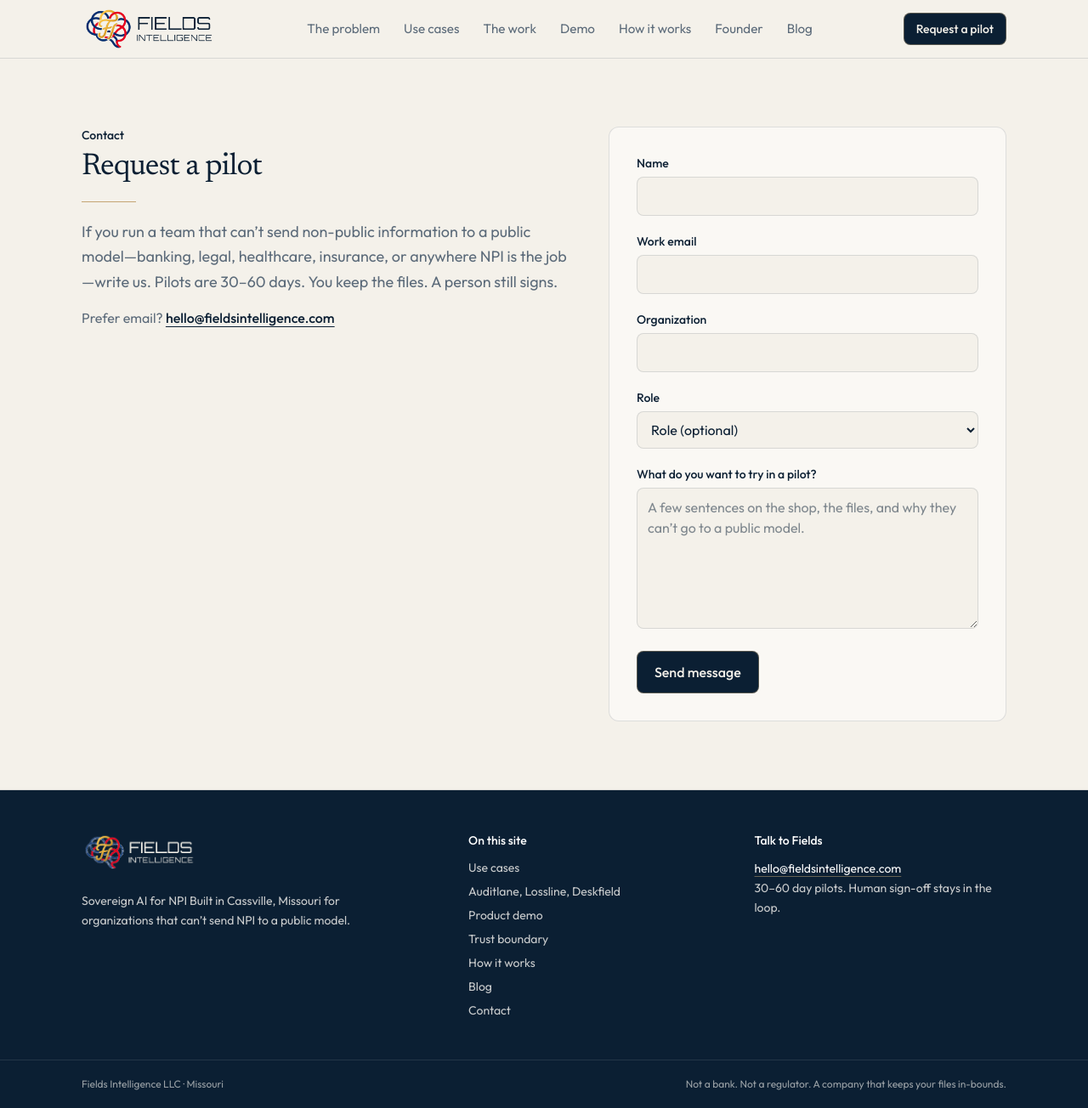
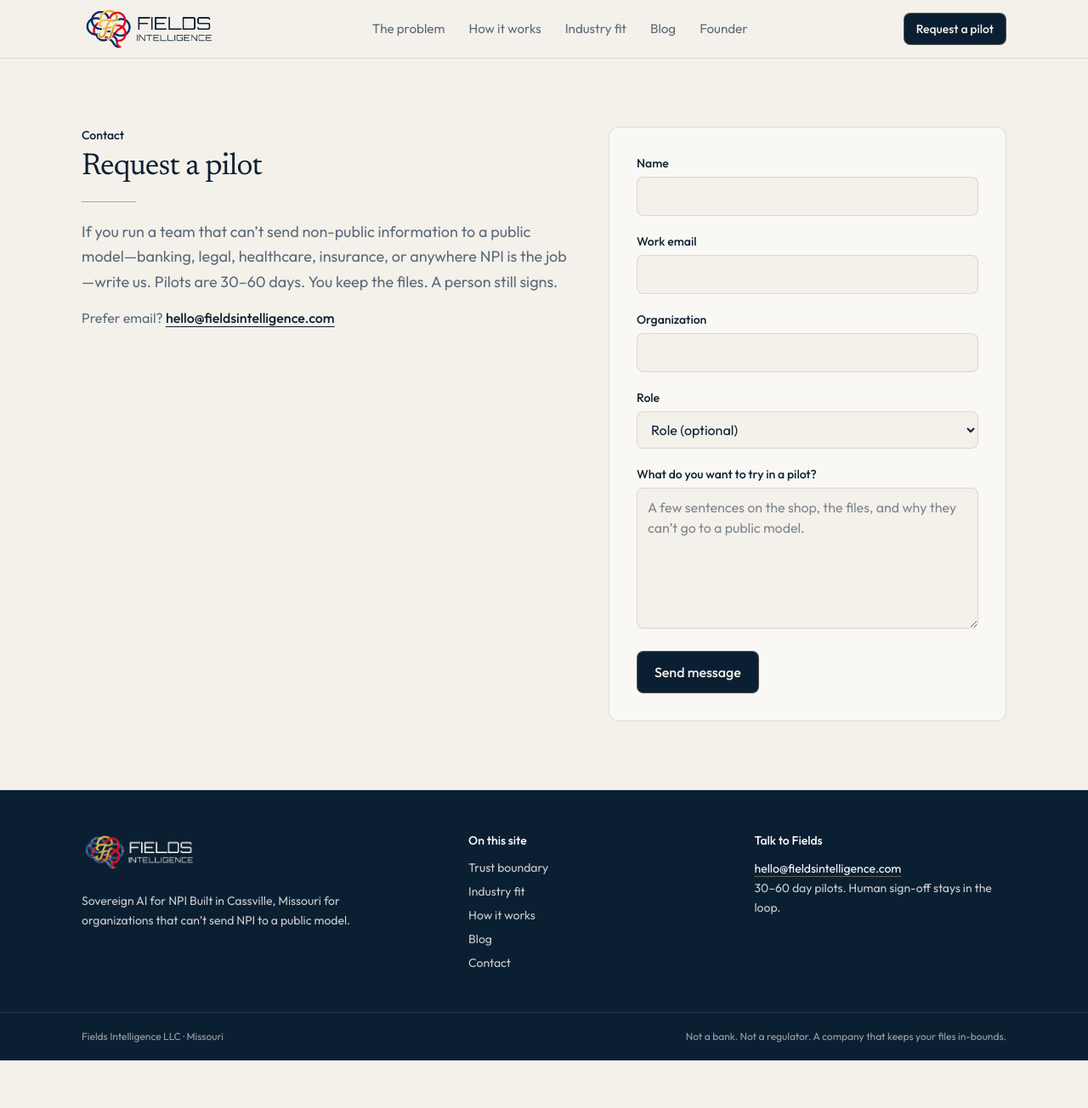
Before and after one commit to fieldsintelligence/fields-intelligence-web, a Next.js app: page /contact in a window 1280 px wide. Shown: the whole page at 85% size. After the commit the page ends 1248 px from the top, so only its background shows below. Built offline with nearby package versions, Linux system fonts and the light colour scheme.

Commit message:
Homepage: swap How it works and Blog, rename Industry fit, align nav

```diff
--- a/app/page.tsx
+++ b/app/page.tsx
@@ -10,9 +10,9 @@ export default function Home() {
     <>
       <Hero />
       <Problem />
+      <HowItWorksTeaser />
+      <UseCases />
       <ZeroRetention />
-      <UseCases />
-      <HowItWorksTeaser />
       <Founder />
     </>
   );
--- a/components/Footer.tsx
+++ b/components/Footer.tsx
@@ -23,23 +23,13 @@ export function Footer() {
           <p className="text-sm font-medium text-white">On this site</p>
           <ul className="mt-3 space-y-2 text-sm text-cream/80">
             <li>
-              <Link href="/#use-cases" className="hover:text-white">
-                Use cases
+              <Link href={`${site.url}/#sovereign`} className="hover:text-white">
+                Trust boundary
               </Link>
             </li>
             <li>
-              <Link href="/#products" className="hover:text-white">
-                Auditlane, Lossline, Deskfield
-              </Link>
-            </li>
-            <li>
-              <Link href="/#demo" className="hover:text-white">
-                Product demo
-              </Link>
-            </li>
-            <li>
-              <Link href={`${site.url}/#sovereign`} className="hover:text-white">
-                Trust boundary
+              <Link href="/#use-cases" className="hover:text-white">
+                Industry fit
               </Link>
             </li>
             <li>
--- a/components/UseCases.tsx
+++ b/components/UseCases.tsx
@@ -98,7 +98,7 @@ export function UseCases() {
       className="section-anchor border-b border-line bg-cream"
     >
       <div className="mx-auto max-w-6xl px-5 py-16 sm:px-8 sm:py-20">
-        <p className="text-sm font-medium text-navy">Where it fits</p>
+        <p className="text-sm font-medium text-navy">Industry fit</p>
         <h2 className="mt-2 max-w-3xl text-3xl font-medium tracking-tight text-navy sm:text-4xl">
           Built for work that can’t go public.
         </h2>
--- a/lib/site.ts
+++ b/lib/site.ts
@@ -19,11 +19,9 @@ export const site = {
 
 export const nav = [
   { href: "/#problem", label: "The problem" },
-  { href: "/#use-cases", label: "Use cases" },
-  { href: "/#products", label: "The work" },
-  { href: "/#demo", label: "Demo" },
   { href: `${site.url}/#sovereign`, label: "How it works" },
-  { href: "/#founder", label: "Founder" },
+  { href: "/#use-cases", label: "Industry fit" },
   // Homepage Blog section. Absolute apex, so the tab works from the blog host too.
   { href: `${site.url}/#blog`, label: "Blog" },
+  { href: "/#founder", label: "Founder" },
 ] as const;
```
Also changed, not shown: 1 other file (tests, documents, lock files or other folders).
